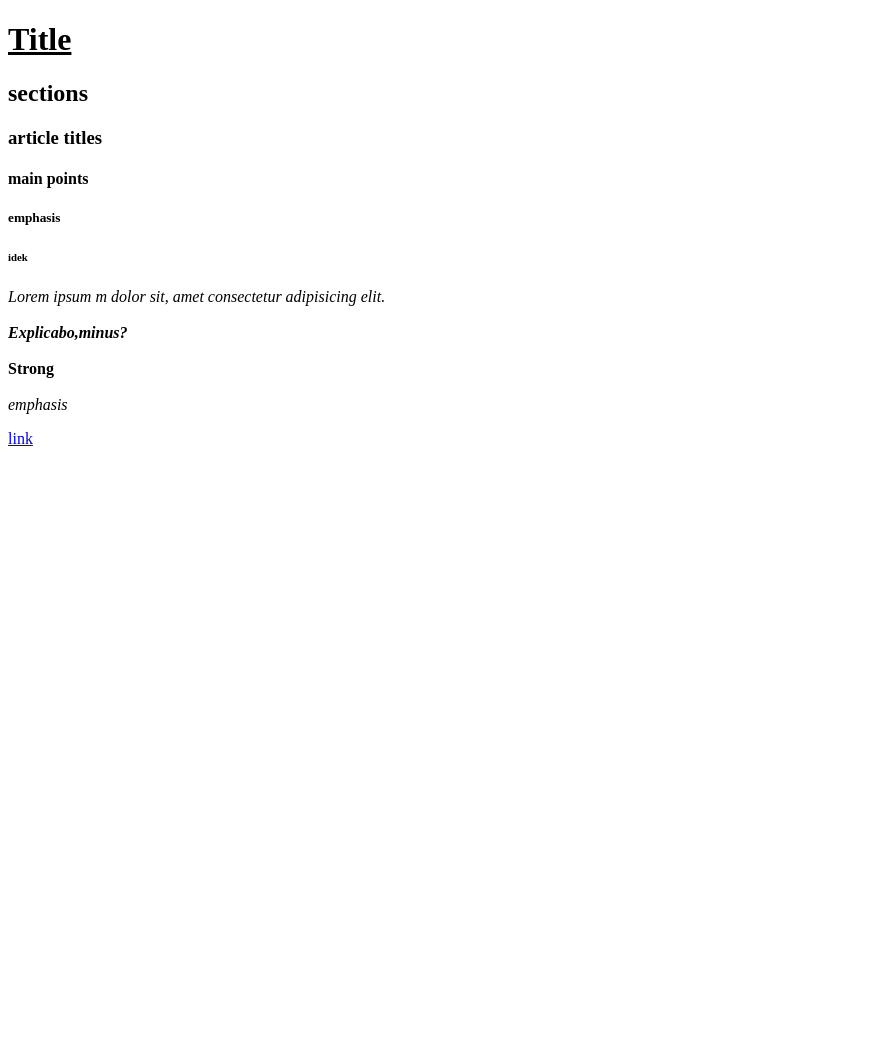
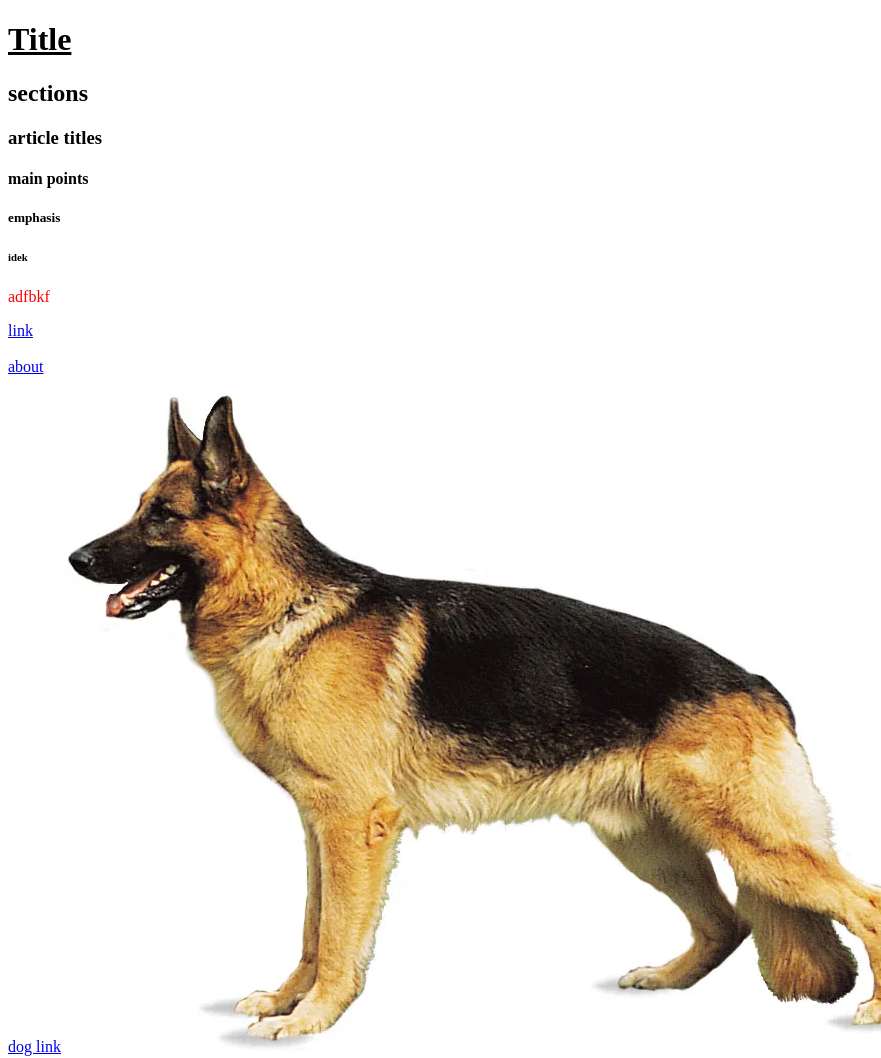
Before and after one commit to Frankataccess/Frankataccess.github.io, a plain HTML site: page index.html in a window 1280 px wide. Shown: the whole page, without its empty margins (0-881 px from the left). Before the commit the page ends 800 px from the top, so only its background shows below. Drawn offline with Linux system fonts and the light colour scheme.

Commit message:
second commit

```diff
--- a/index.html
+++ b/index.html
@@ -18,17 +18,13 @@
     <h6>idek</h6>
 
     <div class="section work-piece" id="about-me" style="color:red">
+      <p>adfbkf</p>
     </div>
-<!--this is the intro-->
-    <p>
-      <em> Lorem ipsum m dolor sit, amet consectetur adipisicing elit. </em>
-      <br /><br />
-      <b><i>Explicabo,minus?</i></b>
-      <br /><br />
-      <strong>Strong</strong>
-      <br /><br />
-      <em>emphasis</em>
-    </p>
     <a href="https://www.w3schools.com/html/html_computercode_elements.asp">link</a>
+    <br><br>
+    <a href="#about-me">about</a>
+    <br><br>
+    <a href="./pictures/German-shepherd.webp">dog link</a>
+    <img src="./pictures/German-shepherd.webp" alt="happy dog">
   </body>
 </html>
```
Also changed, not shown: pictures/German-shepherd.webp (added).
